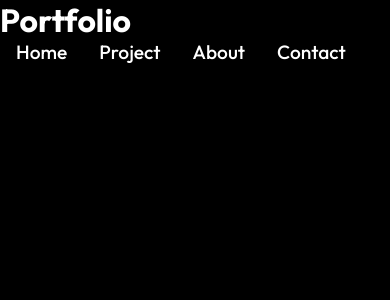
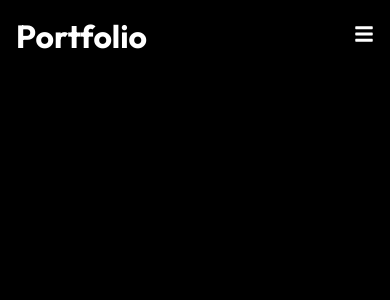
Before and after one commit to phuoc-stack/my-portfolio, a React (Create React App) app: page / in a window 390 px wide. Shown: the top 300 px of the page. Built offline with nearby package versions, Linux system fonts and the light colour scheme.

Commit message:
more styles for navbar

```diff
--- a/src/components/Navbar.js
+++ b/src/components/Navbar.js
@@ -1,15 +1,19 @@
 import { Link } from "react-router-dom"
 import "./NavbarStyles.css"
+import { FaBars, FaTimes } from "react-icons/fa"
 
-import React from 'react'
+import React, { useState } from 'react'
 
 const Navbar = () => {
+    const [click, setClick]= useState   (false);
+    const handleClick = () => setClick(!click)
+
     return (
       <div className="header">
           <Link to="/">
               <h1>Portfolio</h1>
           </Link>
-        <ul className="nav-menu">
+          <ul className={click ? "nav-menu active" : "nav-menu "}>
               <li>
                   <Link to="/">Home</Link>
               </li>
@@ -23,6 +27,13 @@
                   <Link to="/contact">Contact</Link>
               </li>
           </ul>
+          <div className="hamburger" onClick={handleClick}>
+              {click? (
+                  <FaTimes size={20} style={{color: "#fff"}}/>
+              ) : (
+                  <FaBars size={20} style={{color: "#fff"}}/>
+              )}
+          </div>
       </div>
     )
     }
--- a/src/components/NavbarStyles.css
+++ b/src/components/NavbarStyles.css
@@ -1,4 +1,4 @@
-header {
+.header {
     display: flex;
     justify-content: space-between;
     align-items: center;
@@ -17,3 +17,39 @@
     font-size: 1.2rem;
     font-weight: 500;
 }
+
+.hamburger {
+    display: none;
+}
+
+@media screen and (max-width: 1040px) {
+    .nav-menu{
+        flex-direction: column;
+        justify-content: center;
+        align-items: center;
+        width: 100%;
+        height: 100vh;
+        background: rgba(0, 0, 0, 0.9);
+        position: absolute;
+        top: 0;
+        left: -100%;
+        z-index: -3;
+        transition: 0.3s;
+    }
+
+    .nav-menu.active {
+        left: 0;
+    }
+
+    .nav-menu li {
+        padding: 1rem 0;
+    }
+
+    .nav-menu li a {
+        font-size: 2rem;
+    }
+
+    .hamburger {
+        display: initial;
+    }
+}
--- a/src/index.css
+++ b/src/index.css
@@ -10,6 +10,7 @@
 body {
   background: black;
 }
+
 h1, h4, p, a {
   color: white;
   text-decoration: none;
```
Lines whose indentation alone changed are shown as unchanged.
